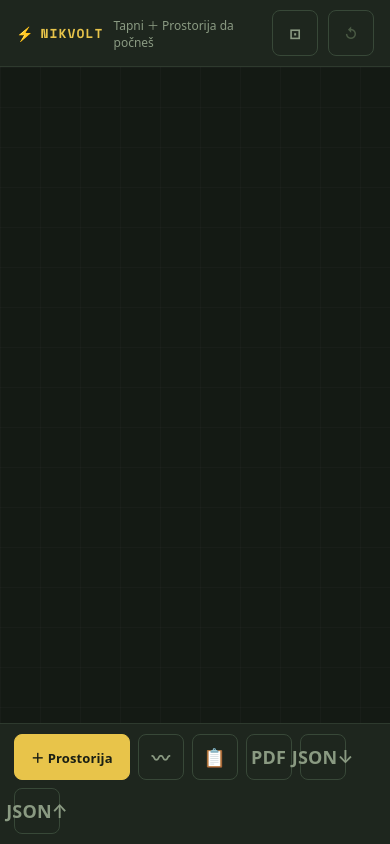
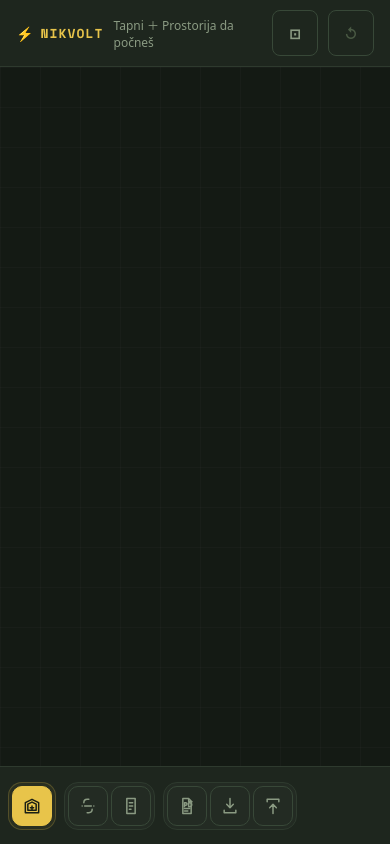
Before and after one commit to dzoni9o/Planer, a plain HTML site: page index.html in a window 390 px wide. Drawn offline with nearby package versions, Linux system fonts and the light colour scheme.

Commit message:
Modernize main toolbar

```diff
--- a/index.html
+++ b/index.html
@@ -35,23 +35,57 @@
   <div class="toolbar" id="toolbar">
     <!-- DEFAULT -->
     <div class="tb-default">
-      <button class="btn btn-primary" onclick="promptAddRoom()">＋ Prostorija</button>
-      <button class="btn btn-ghost btn-icon" onclick="promptConnect()" title="Poveži dozne">〰</button>
-      <button class="btn btn-ghost btn-icon" onclick="toggleBill()" title="Obračun" id="btn-bill">📋</button>
-      <button class="btn btn-ghost btn-icon" onclick="exportPdf()" title="Izvoz PDF">PDF</button>
-      <button class="btn btn-ghost btn-icon" onclick="exportProjectJson()" title="Izvoz projekta JSON">JSON↓</button>
-      <button class="btn btn-ghost btn-icon" onclick="triggerImportProject()" title="Uvoz projekta JSON">JSON↑</button>
+      <div class="menu-group menu-primary">
+        <button class="btn btn-primary tool-btn tool-btn-wide" onclick="promptAddRoom()" title="Dodaj prostoriju" aria-label="Dodaj prostoriju">
+          <svg viewBox="0 0 24 24" aria-hidden="true"><path d="M4 20V8l8-4 8 4v12H4Zm3-3h10V9.8l-5-2.5-5 2.5V17Zm5-1v-4m-2 2h4"/></svg>
+          <span class="tool-label">Prostorija</span>
+        </button>
+      </div>
+      <div class="menu-group">
+        <button class="btn btn-ghost tool-btn" onclick="promptConnect()" title="Povezi dozne" aria-label="Povezi dozne">
+          <svg viewBox="0 0 24 24" aria-hidden="true"><path d="M7 8a4 4 0 0 1 4-4h2m4 12a4 4 0 0 1-4 4h-2M8 12h8M5 12h.01M19 12h.01"/></svg>
+        </button>
+        <button class="btn btn-ghost tool-btn" onclick="toggleBill()" title="Obracun materijala" aria-label="Obracun materijala" id="btn-bill">
+          <svg viewBox="0 0 24 24" aria-hidden="true"><path d="M7 3h10v18H7V3Zm3 5h4m-4 4h4m-4 4h2"/></svg>
+        </button>
+      </div>
+      <div class="menu-group">
+        <button class="btn btn-ghost tool-btn" onclick="exportPdf()" title="Izvoz PDF" aria-label="Izvoz PDF">
+          <svg viewBox="0 0 24 24" aria-hidden="true"><path d="M7 3h7l3 3v15H7V3Zm7 0v4h4M9 15h6M9 18h4"/><path d="M9 11h1.5a1.5 1.5 0 0 0 0-3H9v5m5-5v5h1.2a2.5 2.5 0 0 0 0-5H14"/></svg>
+        </button>
+        <button class="btn btn-ghost tool-btn" onclick="exportProjectJson()" title="Izvoz projekta JSON" aria-label="Izvoz projekta JSON">
+          <svg viewBox="0 0 24 24" aria-hidden="true"><path d="M12 3v11m0 0 4-4m-4 4-4-4M5 17v3h14v-3"/></svg>
+        </button>
+        <button class="btn btn-ghost tool-btn" onclick="triggerImportProject()" title="Uvoz projekta JSON" aria-label="Uvoz projekta JSON">
+          <svg viewBox="0 0 24 24" aria-hidden="true"><path d="M12 21V10m0 0 4 4m-4-4-4 4M5 7V4h14v3"/></svg>
+        </button>
+      </div>
       <input id="import-json-input" type="file" accept="application/json,.json" style="display:none" onchange="importProjectJson(event)">
     </div>
     <!-- WALL SELECTED -->
     <div class="tb-wall">
       <div class="tb-label"><strong id="wall-sel-label">Zid selektovan</strong>Tapni akciju</div>
-      <button class="btn btn-blue" onclick="promptAddBox()">＋ Dozna</button>
-      <button class="btn btn-ghost btn-icon" onclick="promptAddDoor()" title="Vrata">🚪</button>
-      <button class="btn btn-ghost btn-icon" onclick="promptAddWindow()" title="Prozor">🪟</button>
-      <button class="btn btn-ghost btn-icon" onclick="showWallPreview()" title="Pregled zida">📐</button>
-      <button class="btn btn-ghost btn-icon" id="btn-toggle-wall" onclick="toggleWallOpen()" title="Ukloni/vrati zid">🧱</button>
-      <button class="btn btn-ghost" onclick="clearSel()">✕</button>
+      <div class="menu-group">
+        <button class="btn btn-blue tool-btn tool-btn-wide" onclick="promptAddBox()" title="Dodaj doznu" aria-label="Dodaj doznu">
+          <svg viewBox="0 0 24 24" aria-hidden="true"><path d="M5 12a7 7 0 1 0 14 0 7 7 0 0 0-14 0Zm7-3v6m-3-3h6"/></svg>
+          <span class="tool-label">Dozna</span>
+        </button>
+        <button class="btn btn-ghost tool-btn" onclick="promptAddDoor()" title="Vrata" aria-label="Vrata">
+          <svg viewBox="0 0 24 24" aria-hidden="true"><path d="M7 21V4l10-1v18H7Zm7-9h.01M5 21h14"/></svg>
+        </button>
+        <button class="btn btn-ghost tool-btn" onclick="promptAddWindow()" title="Prozor" aria-label="Prozor">
+          <svg viewBox="0 0 24 24" aria-hidden="true"><path d="M4 5h16v14H4V5Zm8 0v14M4 12h16"/></svg>
+        </button>
+        <button class="btn btn-ghost tool-btn" onclick="showWallPreview()" title="Pregled zida" aria-label="Pregled zida">
+          <svg viewBox="0 0 24 24" aria-hidden="true"><path d="M4 18h16M6 18V8h12v10M8 8V5h8v3M9 14h6"/></svg>
+        </button>
+        <button class="btn btn-ghost tool-btn" id="btn-toggle-wall" onclick="toggleWallOpen()" title="Ukloni ili vrati zid" aria-label="Ukloni ili vrati zid">
+          <svg viewBox="0 0 24 24" aria-hidden="true"><path d="M4 8h16M4 12h16M4 16h16M8 6v12m8-12v12"/></svg>
+        </button>
+        <button class="btn btn-ghost tool-btn" onclick="clearSel()" title="Zatvori izbor" aria-label="Zatvori izbor">
+          <svg viewBox="0 0 24 24" aria-hidden="true"><path d="m7 7 10 10M17 7 7 17"/></svg>
+        </button>
+      </div>
     </div>
     <!-- CONNECT MODE -->
     <div class="tb-connect">
--- a/styles.css
+++ b/styles.css
@@ -58,11 +58,11 @@ html,body{height:100%;overflow:hidden;background:var(--bg);color:var(--text);fon
   background:var(--surface);
   border-top:1px solid var(--border);
   padding:10px 14px calc(10px + var(--sb));
-  flex-shrink:0;z-index:20;min-height:76px;
+  flex-shrink:0;z-index:20;min-height:78px;
   display:flex;align-items:center;
   transition:background .2s,border-color .2s;
 }
-.tb-default{display:flex;gap:8px;width:100%;align-items:center;flex-wrap:wrap}
+.tb-default{display:flex;gap:8px;width:100%;align-items:center;justify-content:center;flex-wrap:wrap}
 .tb-wall{display:none;gap:8px;width:100%;align-items:center}
 .tb-connect{display:none;gap:10px;width:100%;align-items:center}
 .toolbar.ctx-wall{background:rgba(90,159,212,.08);border-top-color:var(--blue)}
@@ -88,6 +88,35 @@ html,body{height:100%;overflow:hidden;background:var(--bg);color:var(--text);fon
 .btn-icon{width:46px;padding:0;justify-content:center;font-size:18px}
 .tb-label{font-size:12px;color:var(--text2);flex:1;line-height:1.4;font-family:var(--sans)}
 .tb-label strong{display:block;color:var(--text);font-size:13px;font-weight:600;margin-bottom:2px}
+.menu-group{
+  display:flex;align-items:center;gap:4px;
+  padding:4px;border:1px solid var(--border);
+  border-radius:14px;background:rgba(255,255,255,.025);
+}
+.menu-primary{background:rgba(232,196,74,.06);border-color:rgba(232,196,74,.22)}
+.tool-btn{
+  width:42px;height:42px;padding:0;border-radius:10px;
+  justify-content:center;position:relative;overflow:hidden;
+}
+.tool-btn svg{
+  width:20px;height:20px;display:block;
+  fill:none;stroke:currentColor;stroke-width:1.8;
+  stroke-linecap:round;stroke-linejoin:round;
+}
+.tool-btn:hover{background:var(--surface2);border-color:var(--border2);color:var(--text)}
+.tool-btn:focus-visible{outline:2px solid var(--accent);outline-offset:2px}
+.tool-btn-wide{width:auto;min-width:46px;padding:0 12px;gap:8px}
+.tool-label{font-size:12px;font-weight:700;line-height:1}
+.btn-primary.tool-btn:hover{background:var(--accent2);border-color:var(--accent2);color:#1a1f14}
+.btn-blue.tool-btn:hover{background:rgba(90,159,212,.18);border-color:var(--blue);color:var(--blue)}
+@media (max-width:520px){
+  .toolbar{padding-left:8px;padding-right:8px}
+  .tb-default{justify-content:flex-start}
+  .menu-group{gap:3px;padding:3px}
+  .tool-btn{width:40px;height:40px}
+  .tool-btn-wide{width:40px;min-width:40px;padding:0}
+  .tool-btn-wide .tool-label{display:none}
+}
 
 /* ── SHEET ── */
 .sheet-bg{
```
